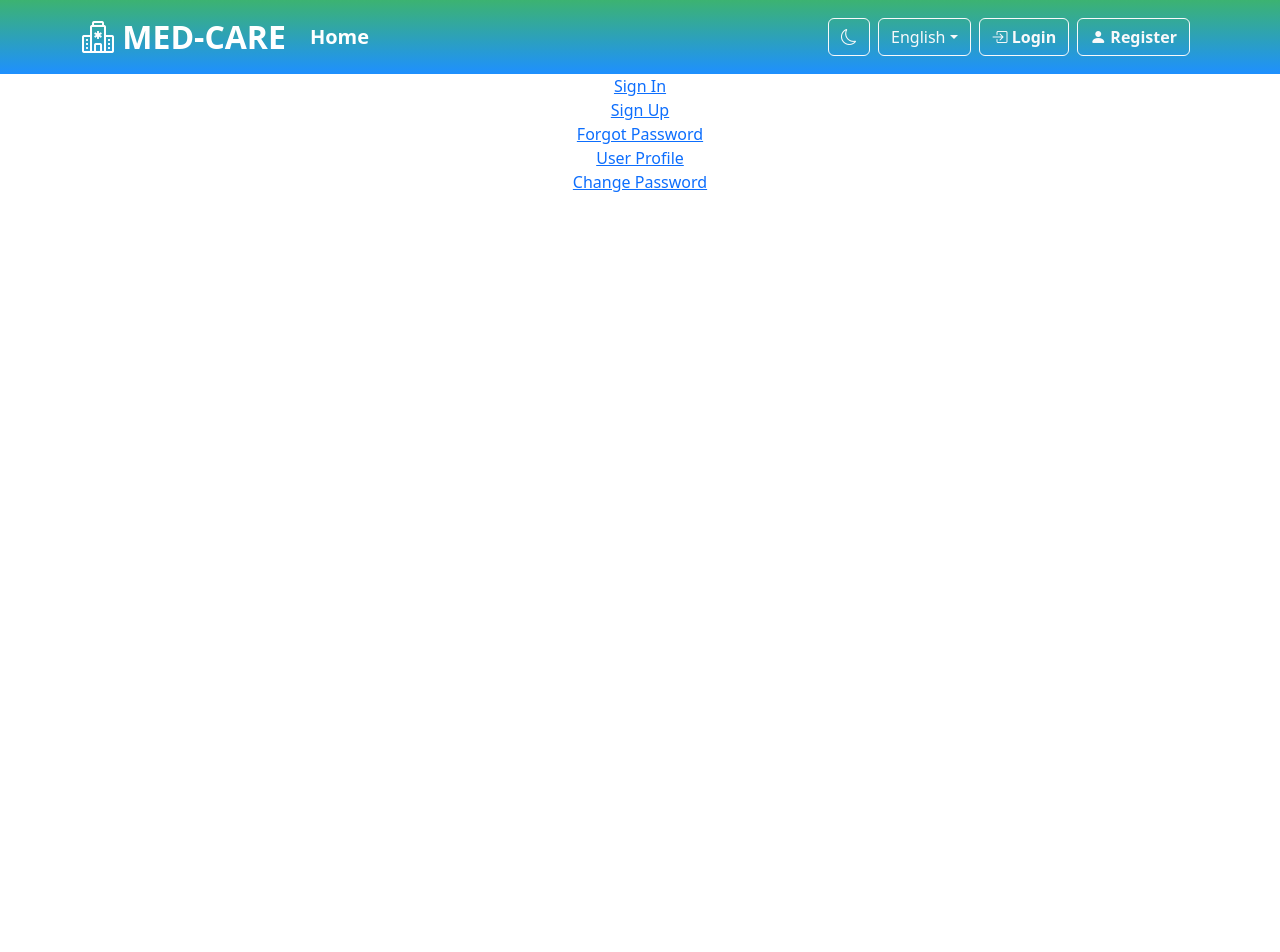
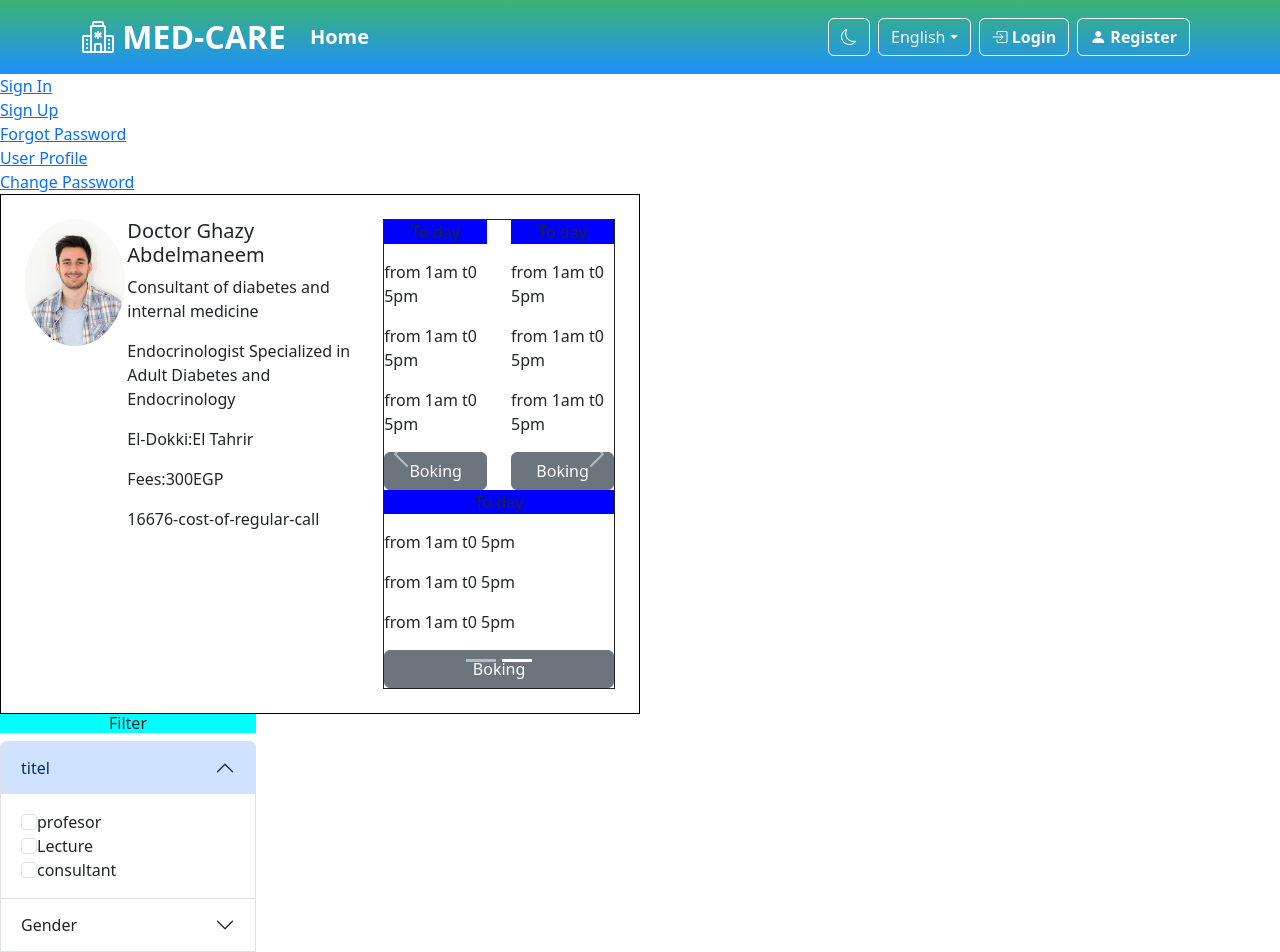
Before and after one commit to Ashryz/Med_Care, a React (Create React App) app: page / in a window 1280 px wide. Shown: the top 952 px of the page. Before the commit the page ends 800 px from the top, so only its background shows below. Built offline with nearby package versions, Linux system fonts and the light colour scheme.

Commit message:
listDoctor

```diff
--- a/src/App.css
+++ b/src/App.css
@@ -3,9 +3,7 @@
   padding: 0;
   box-sizing: border-box;
 }
-.App {
-  text-align: center;
-}
+
 
 .App-logo {
   height: 40vmin;
--- /dev/null
+++ b/src/Components/Boking/Boking.css
@@ -0,0 +1,16 @@
+.slide{
+    border: 1px solid;
+}
+#cer{
+    width: 100%;
+}
+#day{
+    background-color: blue;
+    text-align: center;
+}
+#btn{
+    width: 100%;
+}
+#appo{
+    height: 300px;
+}
--- /dev/null
+++ b/src/Components/Boking/Booking.js
@@ -0,0 +1,87 @@
+import Carousel from 'react-bootstrap/Carousel';
+import './Boking.css'
+import { Button } from 'react-bootstrap';
+function Booking() {
+  return (
+    <Carousel id='cer'>
+    <Carousel.Item>
+   <div className='row'>
+<div className='col'>
+<p id='day' >To day</p>
+<p className='appo'>from 1am t0 5pm</p>
+<p className='appo'>from 1am t0 5pm</p>
+
+<p className='appo'>from 1am t0 5pm</p>
+
+<Button id='btn' variant="secondary">Boking</Button>{' '}
+</div>
+<div className='col'>
+<p id='day' >To day</p>
+<p className='appo'>from 1am t0 5pm</p>
+<p className='appo'>from 1am t0 5pm</p>
+
+<p className='appo'>from 1am t0 5pm</p>
+
+<Button id='btn' variant="secondary">Boking</Button>{' '}
+</div>
+<div className='col'>
+<p id='day' >To day</p>
+<p className='appo'>from 1am t0 5pm</p>
+<p className='appo'>from 1am t0 5pm</p>
+
+<p className='appo'>from 1am t0 5pm</p>
+
+<Button id='btn' variant="secondary">Boking</Button>{' '}
+</div>
+   </div>
+    </Carousel.Item>
+    <Carousel.Item>
+    <div className='row'>
+<div className='col'>
+<p id='day' >To day</p>
+<p className='appo'>from 1am t0 5pm</p>
+<p className='appo'>from 1am t0 5pm</p>
+
+<p className='appo'>from 1am t0 5pm</p>
+
+<Button id='btn' variant="secondary">Boking</Button>{' '}
+</div>
+<div className='col'>
+<p id='day' >To day</p>
+<p className='appo'>from 1am t0 5pm</p>
+<p className='appo'>from 1am t0 5pm</p>
+
+<p className='appo'>from 1am t0 5pm</p>
+
+<Button id='btn' variant="secondary">Boking</Button>{' '}
+</div>
+<div className='col'>
+<p id='day' >To day</p>
+<p className='appo'>from 1am t0 5pm</p>
+<p className='appo'>from 1am t0 5pm</p>
+
+<p className='appo'>from 1am t0 5pm</p>
+
+<Button id='btn' variant="secondary">Boking</Button>{' '}
+</div>
+   </div>
+    </Carousel.Item>
+    {/* <Carousel.Item>
+      <img
+        className="d-block w-100"
+        src="https://images.pexels.com/photos/16124727/pexels-photo-16124727/free-photo-of-a-necklace-an-a-box-on-a-black-background.jpeg?auto=compress&cs=tinysrgb&w=1260&h=750&dpr=1"
+        alt="third slide"
+      />
+    </Carousel.Item>
+    <Carousel.Item>
+      <img
+        className="d-block w-100"
+        src="https://images.pexels.com/photos/6311250/pexels-photo-6311250.jpeg?auto=compress&cs=tinysrgb&w=1260&h=750&dpr=1"
+        alt="third slide"
+      />
+    </Carousel.Item> */}
+  </Carousel>
+  );
+}
+
+export default Booking;
--- /dev/null
+++ b/src/Components/Filter/Filter.js
@@ -0,0 +1,99 @@
+import Accordion from 'react-bootstrap/Accordion';
+import './filter.css'
+function Filter() {
+  return (
+    <div className='main'>
+        <h6 className='text-center hed'>Filter</h6>
+
+    <Accordion defaultActiveKey="0" id='acc'>
+      <Accordion.Item eventKey="0">
+        <Accordion.Header>titel</Accordion.Header>
+        <Accordion.Body>
+        <div className='input'>
+              <input className="form-check-input" type="checkbox" value="" id="flexCheckIndeterminate"/>
+             <label className="form-check-label" for="flexCheckIndeterminate"> profesor</label>
+            </div>
+            <div className='input'>
+              <input className="form-check-input" type="checkbox" value="" id="flexCheckIndeterminate"/>
+             <label className="form-check-label" for="flexCheckIndeterminate"> Lecture</label>
+            </div>
+            <div className='input'>
+              <input className="form-check-input" type="checkbox" value="" id="flexCheckIndeterminate"/>
+             <label className="form-check-label" for="flexCheckIndeterminate"> consultant</label>
+            </div>
+        </Accordion.Body>
+      </Accordion.Item>
+      <Accordion.Item eventKey="1">
+        <Accordion.Header>Gender</Accordion.Header>
+        <Accordion.Body>
+        <div className='input'>
+              <input className="form-check-input" type="checkbox" value="" id="flexCheckIndeterminate"/>
+             <label className="form-check-label" for="flexCheckIndeterminate"> male</label>
+            </div>
+            <div className='input'>
+              <input className="form-check-input" type="checkbox" value="" id="flexCheckIndeterminate"/>
+             <label className="form-check-label" for="flexCheckIndeterminate"> female</label>
+            </div>
+        </Accordion.Body>
+      </Accordion.Item>
+      <Accordion.Item eventKey="2">
+        <Accordion.Header>Avalabilty</Accordion.Header>
+        <Accordion.Body>
+        <div className='input'>
+              <input className="form-check-input" type="checkbox" value="" id="flexCheckIndeterminate"/>
+             <label className="form-check-label" for="flexCheckIndeterminate"> Any Day</label>
+            </div>
+            <div className='input'>
+              <input className="form-check-input" type="checkbox" value="" id="flexCheckIndeterminate"/>
+             <label className="form-check-label" for="flexCheckIndeterminate"> to Day</label>
+            </div>
+            <div className='input'>
+              <input className="form-check-input" type="checkbox" value="" id="flexCheckIndeterminate"/>
+             <label className="form-check-label" for="flexCheckIndeterminate"> tomorro</label>
+            </div>
+        </Accordion.Body>
+      </Accordion.Item>
+      <Accordion.Item eventKey="3">
+        <Accordion.Header>Entity</Accordion.Header>
+        <Accordion.Body>
+        <div className='input'>
+              <input className="form-check-input"name="options" type="checkbox" value="" id="flexCheckIndeterminate"/>
+             <label className="form-check-label" for="flexCheckIndeterminate"> Hospital</label>
+            </div>
+            <div className='input'>
+              <input className="form-check-input"name="options" type="checkbox" value="" id="flexCheckIndeterminate"/>
+             <label className="form-check-label" for="flexCheckIndeterminate"> clinic</label>
+            </div>
+        </Accordion.Body>
+      </Accordion.Item>
+      <Accordion.Item eventKey="4">
+        <Accordion.Header>Examination</Accordion.Header>
+        <Accordion.Body>
+        <div className='input'>
+              <input className="form-check-input"name="options" type="radio" value="" id="flexCheckIndeterminate"/>
+             <label className="form-check-label" for="flexCheckIndeterminate"> Any</label>
+            </div>
+            <div className='input'>
+              <input className="form-check-input"name="options" type="radio" value="" id="flexCheckIndeterminate"/>
+             <label className="form-check-label" for="flexCheckIndeterminate"> less than 50</label>
+            </div>
+            <div className='input'>
+              <input className="form-check-input"name="options" type="radio" value="" id="flexCheckIndeterminate"/>
+             <label className="form-check-label" for="flexCheckIndeterminate"> From 50 to 100</label>
+            </div>
+            <div className='input'>
+              <input className="form-check-input"name="options" type="radio" value="" id="flexCheckIndeterminate"/>
+             <label className="form-check-label" for="flexCheckIndeterminate"> From 100 to 200</label>
+            </div>
+            <div className='input'>
+              <input className="form-check-input"name="options" type="radio" value="" id="flexCheckIndeterminate"/>
+             <label className="form-check-label" for="flexCheckIndeterminate"> Grater than 300</label>
+            </div>
+        </Accordion.Body>
+      </Accordion.Item>
+    </Accordion>
+    </div>
+  );
+}
+
+export default Filter;
--- /dev/null
+++ b/src/Components/Filter/filter.css
@@ -0,0 +1,10 @@
+
+.hed{
+    align-items: center;
+}
+.main{
+    width: 20%;
+}
+.hed{
+    background-color: aqua;
+}
--- /dev/null
+++ b/src/Components/ListDoctor/ListDoctor.css
@@ -0,0 +1,8 @@
+.Min{
+border: 1px solid #000;
+width: 50%;
+}
+#img{
+    width: 100px;
+    border-radius: 50%;
+}
--- /dev/null
+++ b/src/Components/ListDoctor/ListDoctor.js
@@ -0,0 +1,34 @@
+import Dropdown from 'react-bootstrap/Dropdown';
+import DropdownButton from 'react-bootstrap/DropdownButton';
+import './ListDoctor.css'
+import {  Col, Row } from 'react-bootstrap';
+import Booking from '../Boking/Booking';
+function ListDoctor() {
+  return (
+   <div className='Min p-4'>
+<Row>
+<div className='col col-2'>
+<img id='img' src='person.jpg'></img>
+
+</div>
+<div className='col'>
+<h5>Doctor Ghazy Abdelmaneem</h5>
+<p>Consultant of diabetes and internal medicine</p>
+<p>Endocrinologist Specialized in Adult Diabetes and Endocrinology</p>
+
+<p>El-Dokki:El Tahrir</p>
+<p>Fees:300EGP</p>
+<p>16676-cost-of-regular-call </p>
+
+</div>
+<div className='col '>
+<Booking/>
+</div>
+</Row>
+
+
+   </div>
+  )
+}
+
+export default ListDoctor;
--- a/src/Pages/SignIn/Home.js
+++ b/src/Pages/SignIn/Home.js
@@ -1,6 +1,7 @@
 import React from 'react'
 import { Link } from 'react-router-dom'
-
+import Filter from '../../Components/Filter/Filter'
+import ListDoctor from '../../Components/ListDoctor/ListDoctor'
 export default function Home() {
     return (
         <div>
@@ -18,7 +19,12 @@ export default function Home() {
             <div>
                 <Link to='/changepassword'>Change Password</Link>
             </div>
+            <div>
+                <ListDoctor/>
+                <Filter/>
+            </div>
         </div>
+
     )
 
 }
```
Also changed, not shown: public/person.jpg (added).
